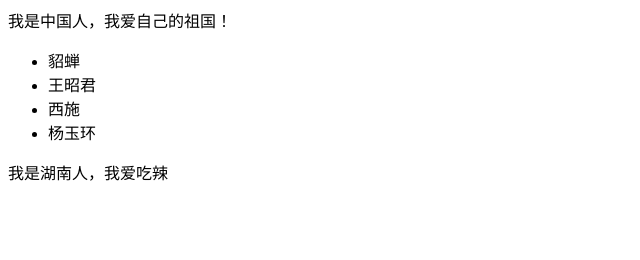
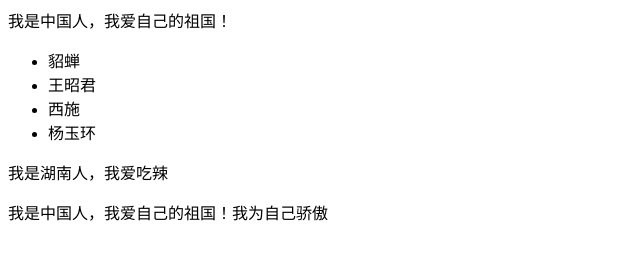
Before and after one commit to hlf99/newProject, a plain HTML site: page index.html in a window 1280 px wide. Shown: the whole page, without its empty margins (0-640 px from the left). Drawn offline with Linux system fonts and the light colour scheme.

Commit message:
我我自己是中国人而骄傲

```diff
--- a/index.html
+++ b/index.html
@@ -13,5 +13,6 @@
 		<li>杨玉环</li>
 	</ul>
 	<p>我是湖南人，我爱吃辣</p>
+	<p>我是中国人，我爱自己的祖国！我为自己骄傲</p>
 </body>
 </html>
```
